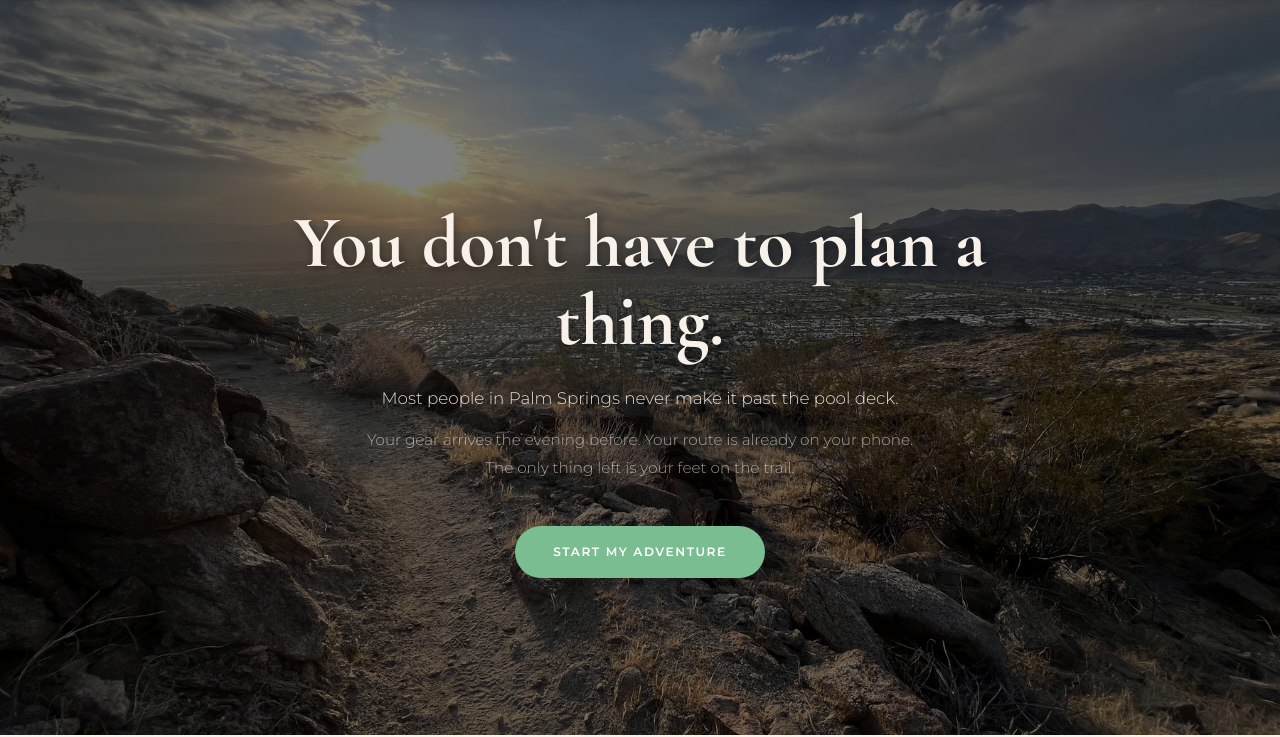
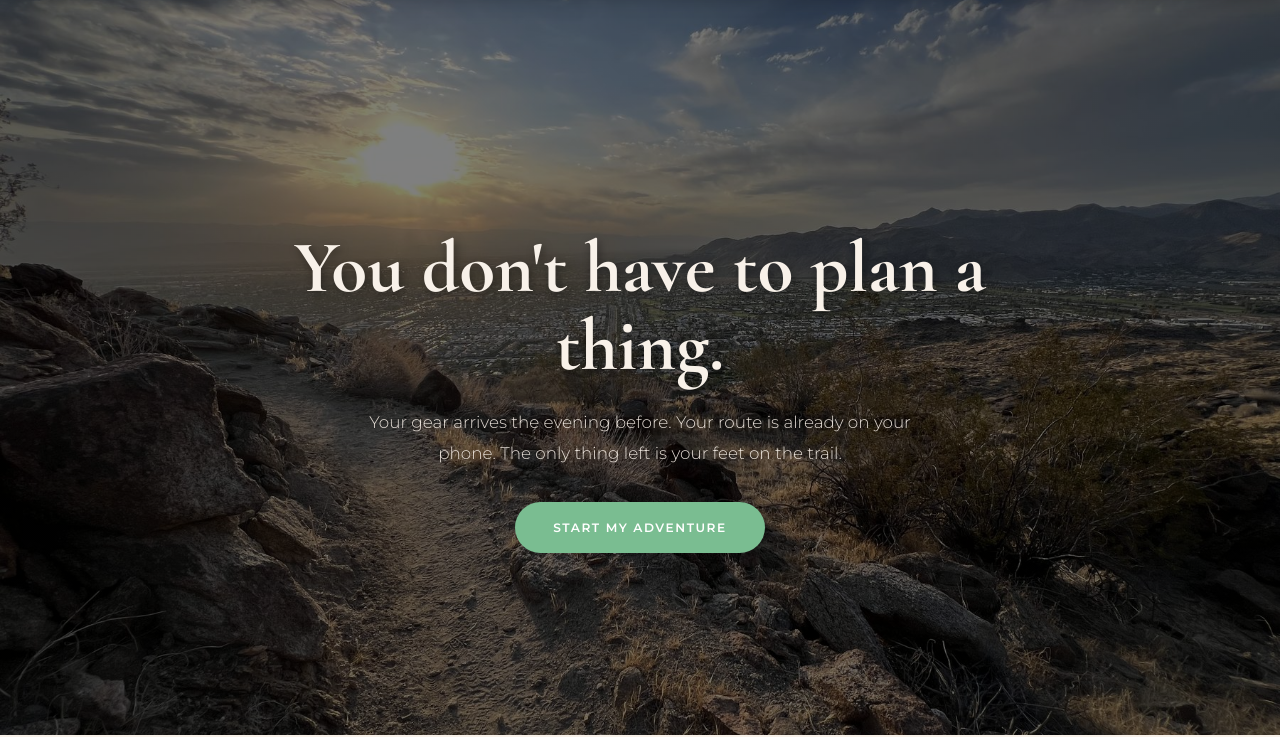
Before and after one commit to PinkMountainVentures/psac-website, a plain HTML site: page how-it-works.html in a window 1280 px wide. Shown: the part 81-818 px from the top of the page. Drawn offline with nearby package versions, Linux system fonts and the light colour scheme.

Commit message:
Simplify hero to single subhead on /how-it-works

```diff
--- a/how-it-works.html
+++ b/how-it-works.html
@@ -41,7 +41,6 @@
   <section class="hiw-hero">
     <div class="hiw-hero-content">
       <h1>You don't have to plan a thing.</h1>
-      <p class="hiw-hero-sub">Most people in Palm Springs never make it past the pool deck.</p>
       <p class="hiw-hero-sub">Your gear arrives the evening before. Your route is already on your phone. The only thing left is your feet on the trail.</p>
       <a href="#" class="btn start-adventure-btn">Start My Adventure</a>
     </div>
@@ -204,7 +203,6 @@
     <div class="container">
       <h2>The pool is going to feel different today.</h2>
       <p class="hiw-cta-sub">Most people check out of Palm Springs having only ever seen it from below. You don't have to be one of them.</p>
-      <p class="hiw-cta-sub">The morning changes everything that comes after it.</p>
       <a href="#" class="btn start-adventure-btn">Start My Adventure</a>
     </div>
   </section>
--- a/styles.css
+++ b/styles.css
@@ -1116,14 +1116,8 @@ select.paf-roster-input {
   font-weight: 300;
   color: rgba(248,241,233,0.9);
   max-width: 560px;
-  margin: 0 auto 0.75rem;
+  margin: 0 auto;
   line-height: 1.85;
-}
-
-.hiw-hero-sub + .hiw-hero-sub {
-  color: rgba(248,241,233,0.6);
-  font-size: 0.95rem;
-  margin-top: 0.5rem;
 }
 
 /* Shared section */
```
